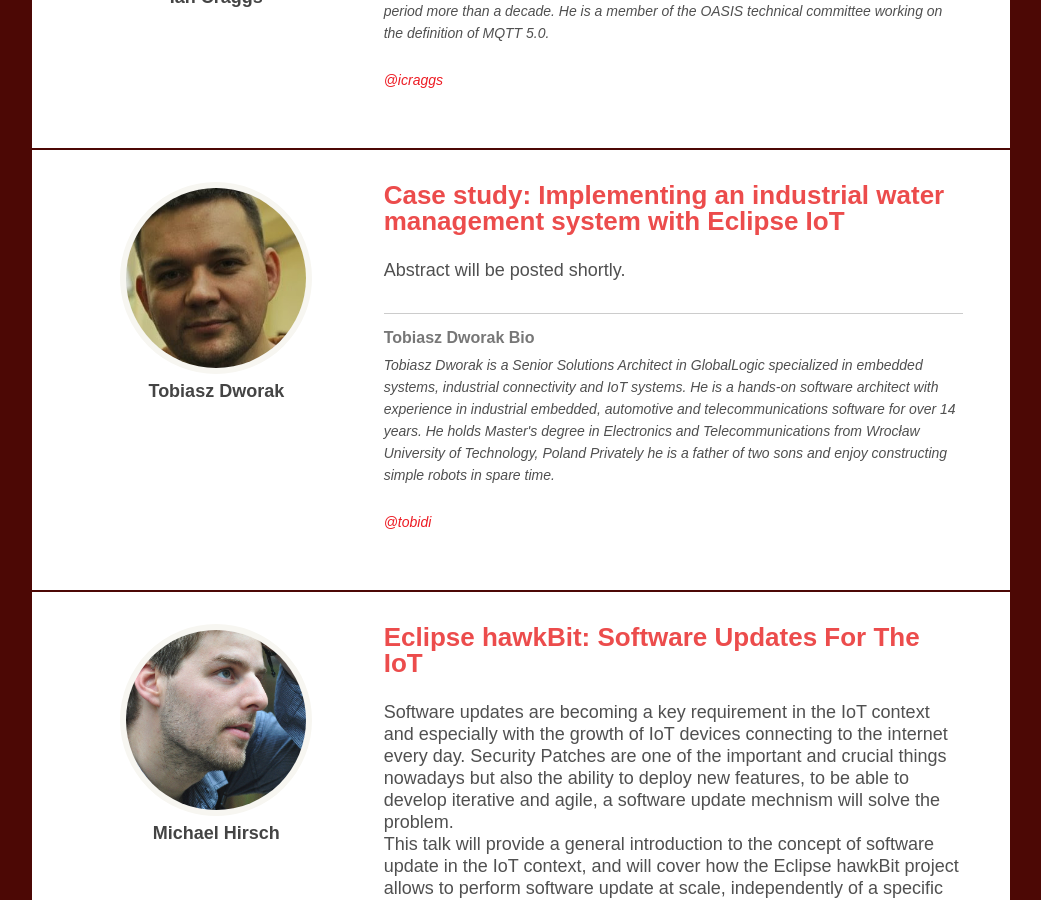
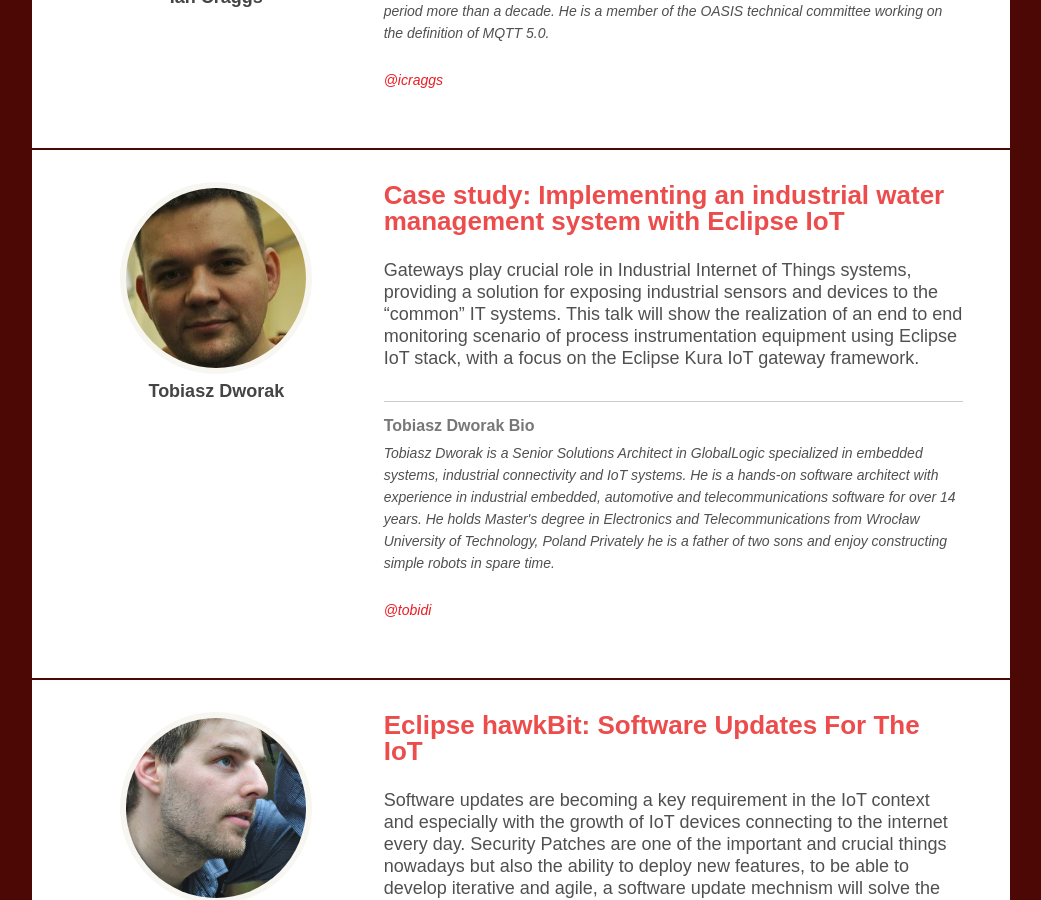
Before and after one commit to thingmonk/thingmonk.github.io, a Jekyll site: the page built from eclipse-day-talks.html, in a window 1280 px wide and 900 px high, scrolled down 1220 px. Shown: the whole window, without its empty margins (119-1160 px from the left). Built offline with Jekyll 4.4.1, drawn with Linux system fonts in a browser that asks for light colours.

Commit message:
update topi abstract
Signed-off-by: Benjamin Cabé <benjamin@eclipse.org>

```diff
--- a/_data/eclipse_speakers.yml
+++ b/_data/eclipse_speakers.yml
@@ -13,7 +13,9 @@
     Tobiasz Dworak is a Senior Solutions Architect in GlobalLogic specialized in embedded systems, industrial connectivity and IoT systems. He is a hands-on software architect with experience in industrial embedded, automotive and telecommunications software for over 14 years. He holds Master's degree in Electronics and Telecommunications from Wrocław University of Technology, Poland
     Privately he is a father of two sons and enjoy constructing simple robots in spare time.
   talktitle: "Case study: Implementing an industrial water management system with Eclipse IoT"
-  talkabstract: Abstract will be posted shortly.
+  talkabstract: |
+    Gateways play crucial role in Industrial Internet of Things systems, providing a solution for exposing industrial sensors and devices to the "common" IT systems.
+    This talk will show the realization of an end to end monitoring scenario of process instrumentation equipment using Eclipse IoT stack, with a focus on the Eclipse Kura IoT gateway framework.
   twitter: tobidi
 #  video:
 #  slides:
```
